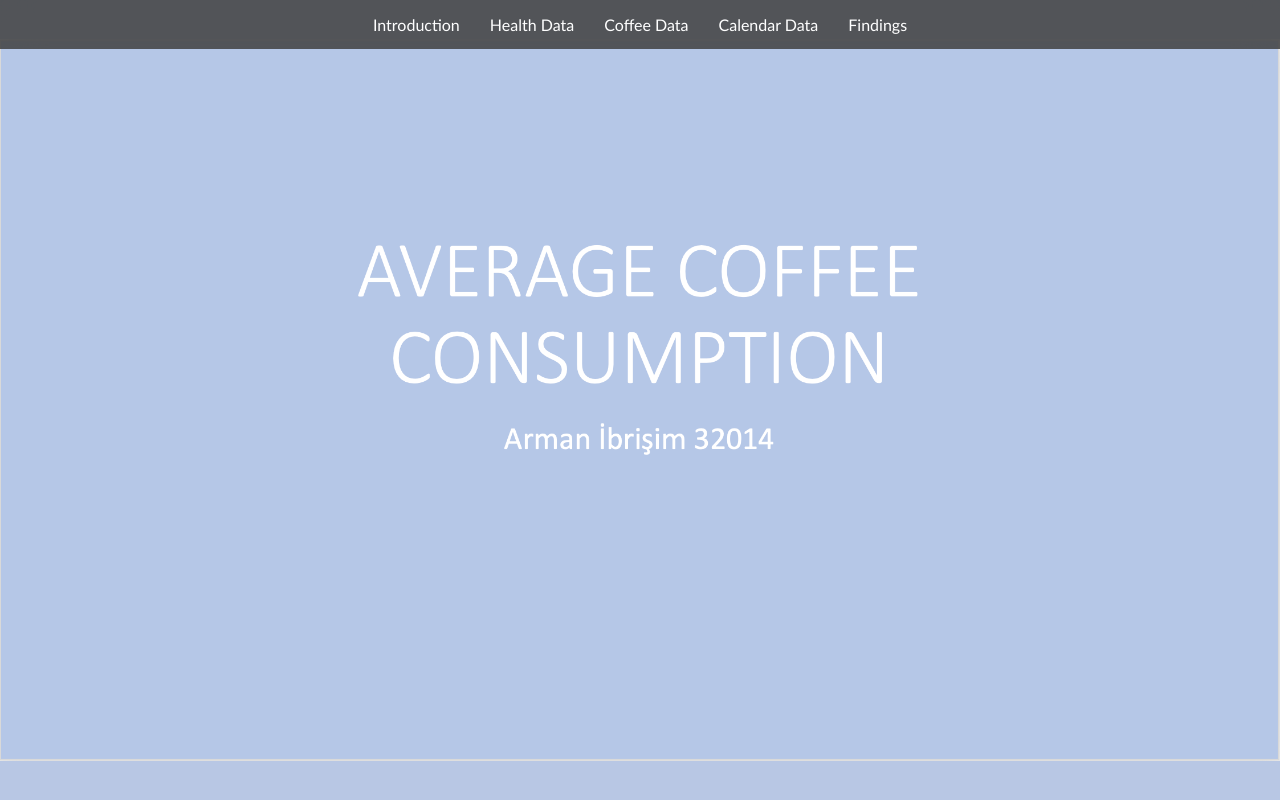
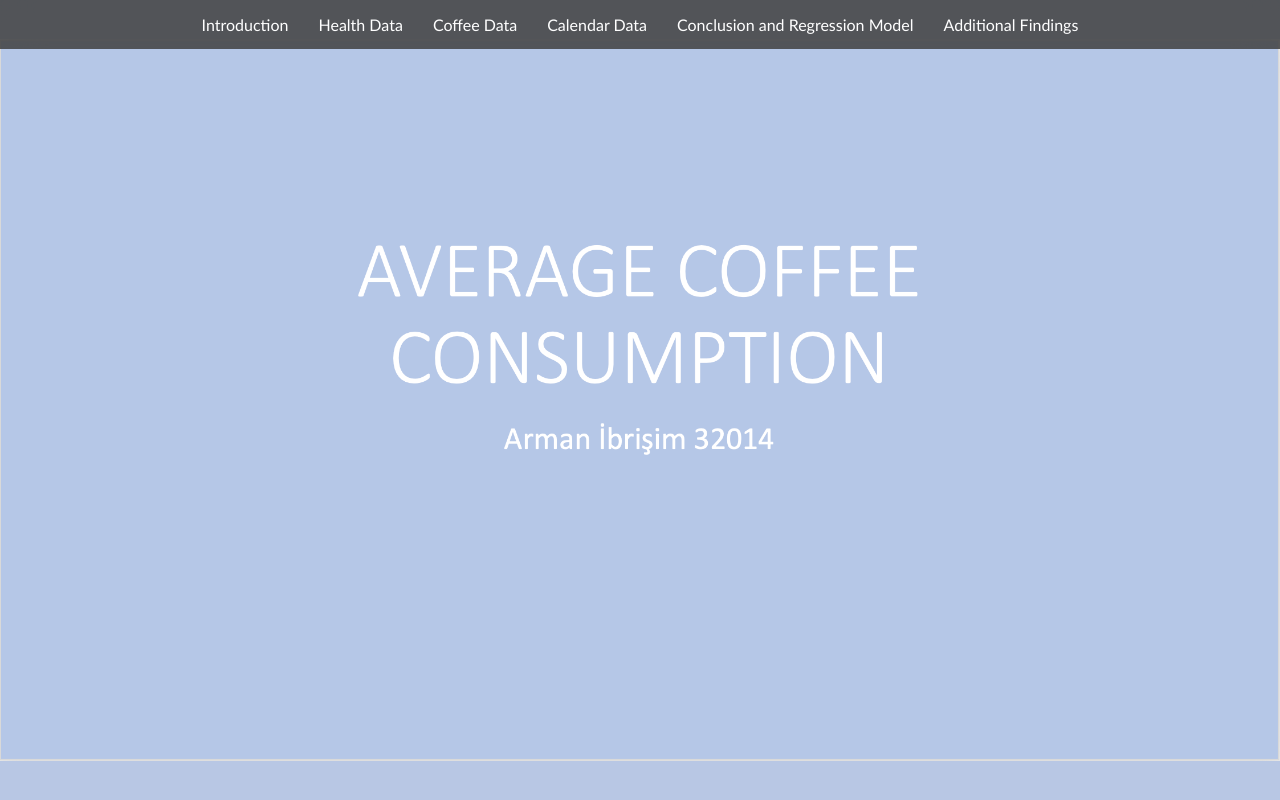
Before and after one commit to armanibrisim/Average-Coffee-Consumption-, a plain HTML site: page index.html in a window 1280 px wide. Shown: the top 800 px of the page. Drawn offline with Linux system fonts and the light colour scheme.

Commit message:
Update index.html

```diff
--- a/index.html
+++ b/index.html
@@ -194,7 +194,8 @@
           <li><a href="#2">Health Data</a></li>
           <li><a href="#3">Coffee Data</a></li>
           <li><a href="#4">Calendar Data</a></li>
-          <li><a href="#5">Findings</a></li>
+          <li><a href="#5">Conclusion and Regression Model</a></li>
+          <li><a href="#6">Additional Findings</a></li>
         </ul>
       </nav>
       <div class="main-container">
@@ -281,7 +282,7 @@
             <img class="tile-green-normal" src="images/23.png" />
         </div>
         <div class="container">
-            <img class="tile-green-normal" src="images/22.png" />
+            <img id = "6" class="tile-green-normal" src="images/22.png" />
         </div>
         <div class="container">
             <img class="tile-green-normal" src="images/24.png" />
```
